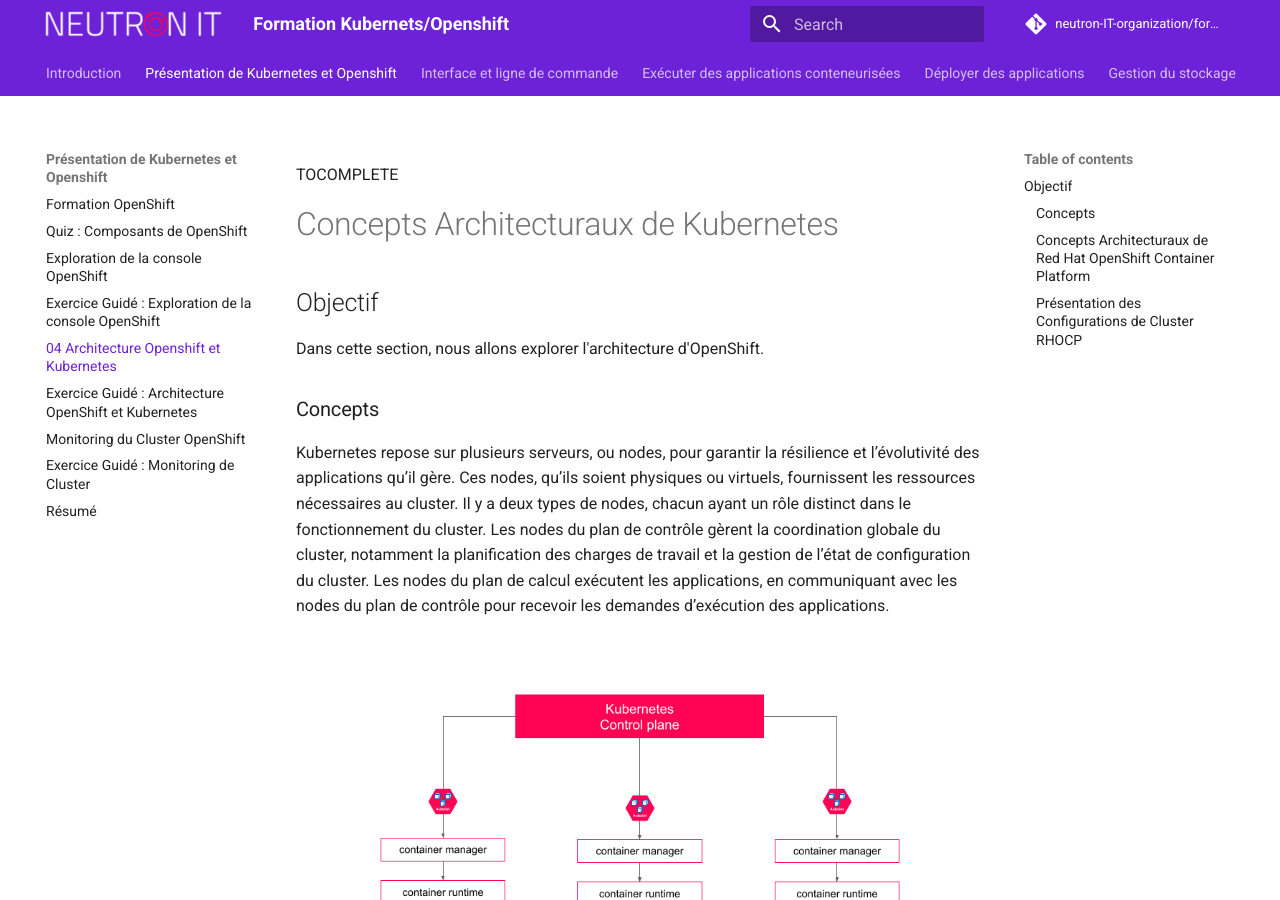
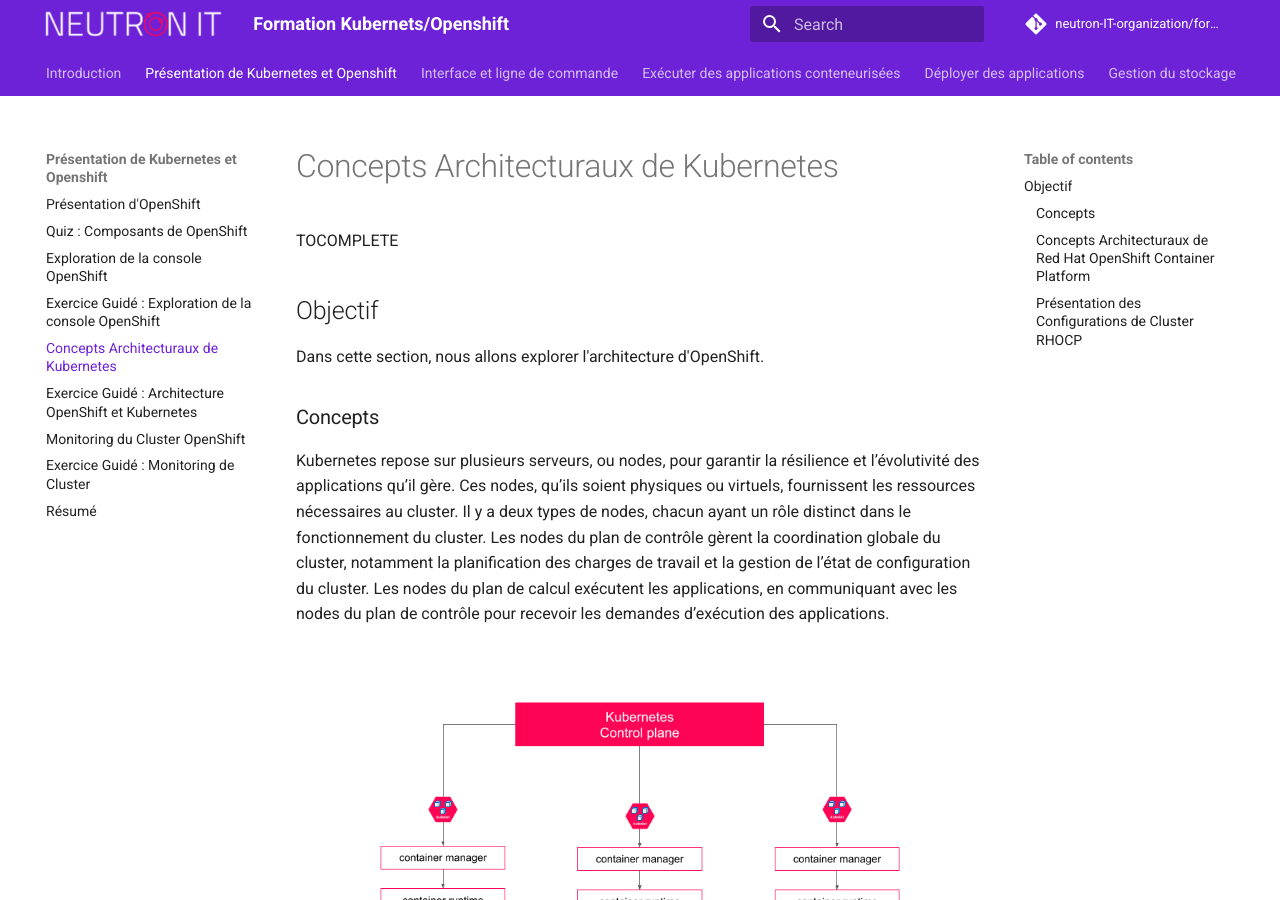
Before and after one commit to neutron-IT-organization/formation-openshift, an MkDocs documentation site: the page built from content/01_Présentation_de_Kubernetes_et_Openshift/04_Architecture_Openshift_et_Kubernetes.md, in a window 1280 px wide and 900 px high. Built offline with MkDocs 1.6.1 and Material for MkDocs 9.7.7, drawn with Linux system fonts in a browser that asks for light colours; comment, search, counter and statistics services are not loaded.

Commit message:
update Presentation openshiftush

```diff
--- a/content/01_Présentation_de_Kubernetes_et_Openshift/00_Presentation_d_Openshift.md
+++ b/content/01_Présentation_de_Kubernetes_et_Openshift/00_Presentation_d_Openshift.md
@@ -1,4 +1,4 @@
-# Formation OpenShift
+# Présentation d'OpenShift
 
 ## Objectif
 
@@ -24,7 +24,7 @@
 
 5. **Gestion simplifiée des dépendances**: Toutes les dépendances d'une application sont empaquetées dans le conteneur, ce qui élimine les problèmes de version et de compatibilité qui peuvent survenir lorsqu'une application dépend des bibliothèques du système hôte.
 
-![Generic architecture](./images/container_stack.png)
+![container stack](./images/container_stack.png)
 
 Alors que les conteneurs offrent de nombreux avantages pour le développement et le déploiement d'applications, leur gestion à grande échelle nécessite des outils et des processus robustes. C'est là que Kubernetes entre en jeu.
 
--- a/content/01_Présentation_de_Kubernetes_et_Openshift/04_Architecture_Openshift_et_Kubernetes.md
+++ b/content/01_Présentation_de_Kubernetes_et_Openshift/04_Architecture_Openshift_et_Kubernetes.md
@@ -1,6 +1,6 @@
+# Concepts Architecturaux de Kubernetes
+
 TOCOMPLETE
-
-# Concepts Architecturaux de Kubernetes
 
 ## Objectif
 
```
Also changed, not shown: other parts of content/01_Présentation_de_Kubernetes_et_Openshift/00_Presentation_d_Openshift.md (+2 -0 lines), content/01_Présentation_de_Kubernetes_et_Openshift/images/ocp_stack.png (added).
